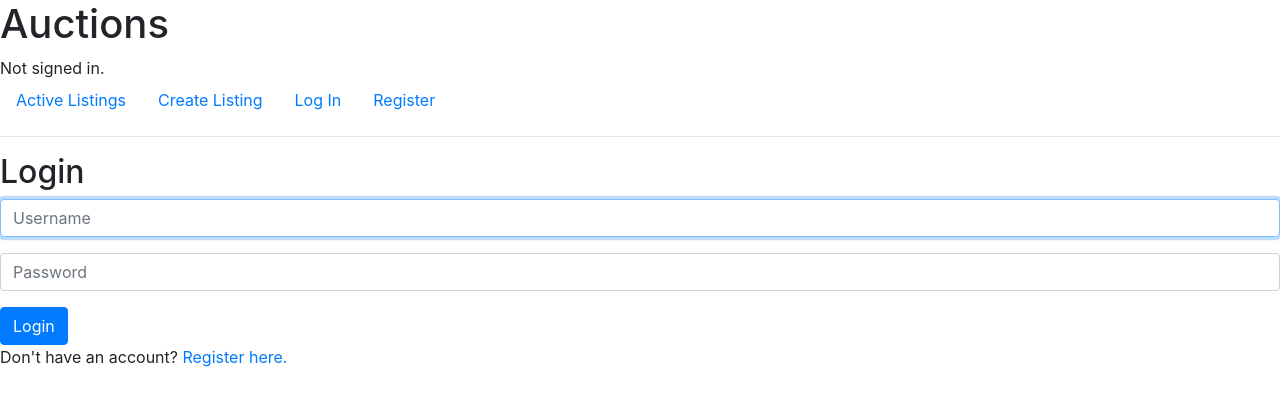
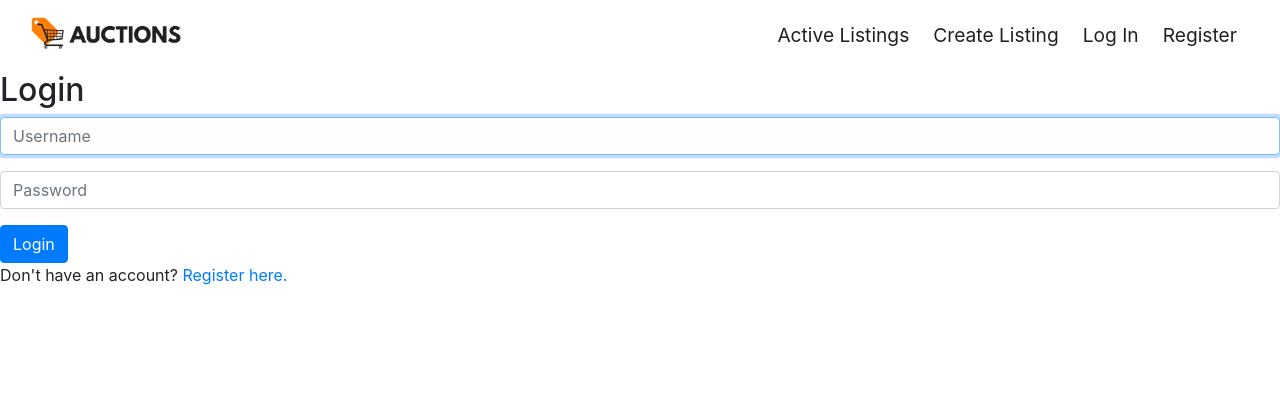
Before and after one commit to AlejandroFerrera/Commerce, a Django app: page /login in a window 1280 px wide. Shown: the top 406 px of the page. Run offline with Django 3.2, Linux system fonts and the light colour scheme; some libraries are stand-ins or nearby versions.

Commit message:
added some styles and fix redirected protected routes

```diff
--- a/auctions/forms.py
+++ b/auctions/forms.py
@@ -23,7 +23,8 @@ class ListingForm(ModelForm):
                 'rows': '5'
             }),
             'image_url': URLInput(attrs={
-                'class': 'form-control'
+                'class': 'form-control',
+
             }),
             'category': Select(attrs={
                 'class': 'form-control'
--- /dev/null
+++ b/auctions/static/auctions/styles.css
@@ -0,0 +1,15 @@
+
+.navbar-brand {
+    padding: 0;
+    padding-bottom: 5px;
+}
+
+.nav-link {
+    font-size: larger;
+    color: #231f20;
+}
+
+.nav-link:hover {
+    color: #ff7f00;
+    text-decoration: underline;
+}
--- a/auctions/templates/auctions/layout.html
+++ b/auctions/templates/auctions/layout.html
@@ -2,42 +2,64 @@
 
 <!DOCTYPE html>
 <html lang="en">
+
 <head>
     <title>{% block title %}Auctions{% endblock %}</title>
-        <link rel="stylesheet" href="https://stackpath.bootstrapcdn.com/bootstrap/4.4.1/css/bootstrap.min.css" integrity="sha384-Vkoo8x4CGsO3+Hhxv8T/Q5PaXtkKtu6ug5TOeNV6gBiFeWPGFN9MuhOf23Q9Ifjh" crossorigin="anonymous">
+    <link rel="stylesheet" href="https://stackpath.bootstrapcdn.com/bootstrap/4.4.1/css/bootstrap.min.css"
+        integrity="sha384-Vkoo8x4CGsO3+Hhxv8T/Q5PaXtkKtu6ug5TOeNV6gBiFeWPGFN9MuhOf23Q9Ifjh" crossorigin="anonymous">
     <link href="{% static 'auctions/styles.css' %}" rel="stylesheet">
 </head>
+
 <body>
-        <h1>Auctions</h1>
-        <div>
-            {% if user.is_authenticated %}
-                Signed in as <strong>{{ user.username }}</strong>.
-            {% else %}
-                Not signed in.
-            {% endif %}
+
+    <header>
+        <nav class="navbar navbar-expand-lg">
+            <div class="container-fluid">
+                <button class="navbar-toggler" type="button" data-bs-toggle="collapse" data-bs-target="#navbarNav"
+                    aria-controls="navbarNav" aria-expanded="false" aria-label="Toggle navigation">
+                    <span class="navbar-toggler-icon"></span>
+                </button>
+
+                <div class="navbar-brand">
+                    <img class="logo" src="{% static 'auctions/auctions-logo.png' %}" alt="logo">
                 </div>
-        <ul class="nav">
-            <li class="nav-item">
+                <div class="collapse navbar-collapse d-flex justify-content-end" id="navbarNav">
+                    <ul class="navbar-nav">
+                        <li class="nav-item p-1 fs-5">
                             <a class="nav-link" href="{% url 'index' %}">Active Listings</a>
                         </li>
-            <li class="nav-item">
+                        <li class="nav-item p-1 fs-5">
                             <a class="nav-link" href="{% url 'add-listing' %}">Create Listing</a>
                         </li>
                         {% if user.is_authenticated %}
-                <li class="nav-item">
+                        <li class="nav-item p-1 fs-5">
                             <a class="nav-link" href="{% url 'logout' %}">Log Out</a>
                         </li>
                         {% else %}
-                <li class="nav-item">
+                        <li class="nav-item p-1 fs-5">
                             <a class="nav-link" href="{% url 'login' %}">Log In</a>
                         </li>
-                <li class="nav-item">
+                        <li class="nav-item p-1 fs-5">
                             <a class="nav-link" href="{% url 'register' %}">Register</a>
                         </li>
                         {% endif %}
                     </ul>
-        <hr>
+                </div>
+            </div>
+        </nav>
+    </header>
+
     {% block body %}
     {% endblock %}
+
 </body>
+
+<style>
+    .logo {
+        height: 50px;
+        width: 150px;
+        object-fit: contain;
+    }
+</style>
+
 </html>
--- a/auctions/templates/auctions/login.html
+++ b/auctions/templates/auctions/login.html
@@ -17,7 +17,10 @@
             <input class="form-control" type="password" name="password" placeholder="Password">
         </div>
         <input class="btn btn-primary" type="submit" value="Login">
-        <input type="hidden" name="next" value="{{ nxt }}"/>
+
+        {% if request.GET.next %}
+            <input type="hidden" name="next" value="{{ request.GET.next }}"/>
+        {% endif %}
     </form>
 
     Don't have an account? <a href="{% url 'register' %}">Register here.</a>
--- a/auctions/views.py
+++ b/auctions/views.py
@@ -1,3 +1,4 @@
+
 from urllib.request import Request
 from django.contrib.auth import authenticate, login, logout
 from django.contrib.auth.decorators import login_required
@@ -19,12 +20,8 @@ def index(request):
 
 def login_view(request):
 
-    #Saving the previous page value from login_required decorator
-    nxt = request.GET.get("next")
-
     if request.method == "POST":
 
-        nxt = request.POST["next"]
         # Attempt to sign user in
         username = request.POST["username"]
         password = request.POST["password"]
@@ -33,13 +30,19 @@ def login_view(request):
         # Check if authentication successful
         if user is not None:
             login(request, user)
-            return redirect("index") if not nxt else redirect(nxt)
+
+            #Check if the user came from a protected route
+            if 'next' in request.POST:
+                nxt = request.POST.get("next")
+                return redirect(nxt)
+
+            return redirect("index")
         else:
             return render(request, "auctions/login.html", {
                 "message": "Invalid username and/or password."
             })
     else:
-        return render(request, "auctions/login.html", {'nxt': nxt})
+        return render(request, "auctions/login.html")
 
 
 def logout_view(request):
```
Also changed, not shown: auctions/templates/auctions/index.html (+12 -7 lines), auctions/static/auctions/auctions-logo.png (added), auctions/static/auctions/missing-image.png (added), db.sqlite3. Lines whose indentation alone changed are shown as unchanged.
